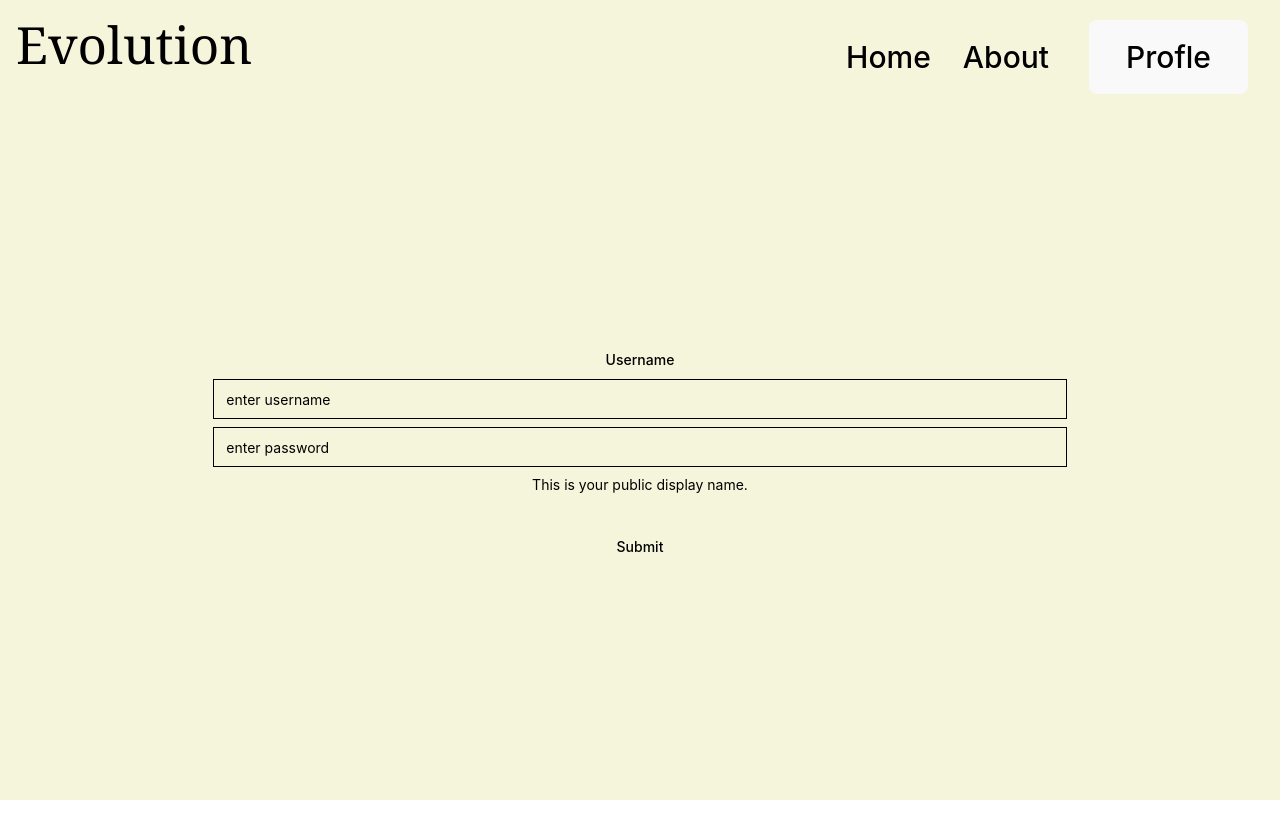
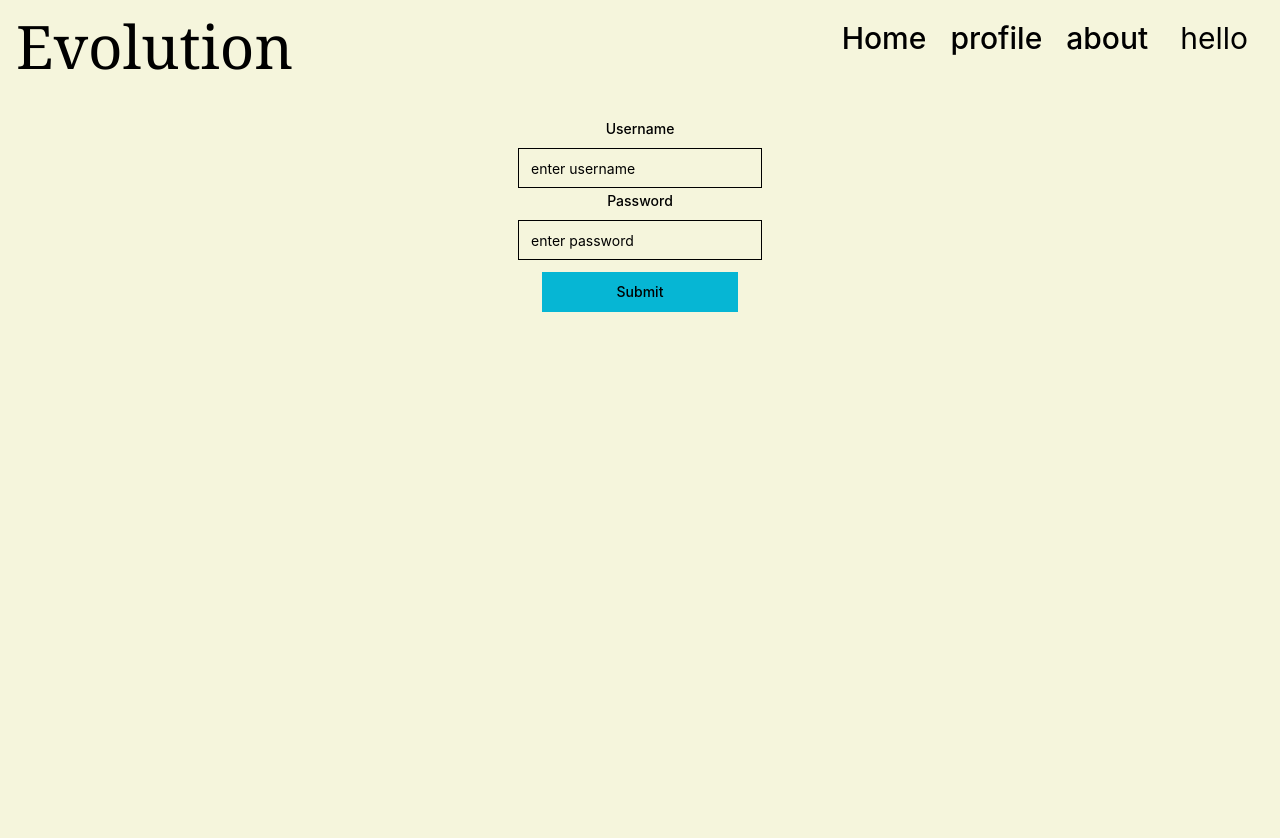
Before and after one commit to YaffetK/evolution_frontend, a React (Vite) app: page / in a window 1280 px wide. Shown: the top 838 px of the page. Before the commit the page ends 800 px from the top, so only its background shows below. Built offline with nearby package versions, Linux system fonts and the light colour scheme.

Commit message:
Fixing the form

```diff
--- /dev/null
+++ b/src/components/HamburgarMenu.tsx
@@ -0,0 +1,35 @@
+import { useState } from "react";
+import NavItems from "./NavItems";
+import { NavOption } from "./NavItems";
+import { boolean } from "zod";
+
+interface HamburgarProps {
+  navItems: NavOption[];
+  isToggled: boolean;
+  handleToggle: () => void;
+}
+
+const HamburgarMenu = ({
+  navItems,
+  isToggled,
+  handleToggle,
+}: HamburgarProps) => {
+  const handleClick = () => {
+    handleToggle();
+  };
+  return (
+    <div>
+      {isToggled ? (
+        <ul onClick={handleClick} className="flex flex-col">
+          {navItems.map((item) => {
+            return <li key={item.id}>{item.name}</li>;
+          })}
+        </ul>
+      ) : (
+        "hello"
+      )}
+    </div>
+  );
+};
+
+export default HamburgarMenu;
--- a/src/components/LoginForm.tsx
+++ b/src/components/LoginForm.tsx
@@ -13,10 +13,10 @@ import {
 } from "@/components/ui/form";
 import { Input } from "@/components/ui/input";
 import { useForm } from "react-hook-form";
-import { FormEventHandler, useRef } from "react";
+import { FormEventHandler, useState } from "react";
 
 const formSchema = z.object({
-  username: z
+  userName: z
     .string()
     .min(3, { message: "Username must be at least 2 characters" })
     .max(50, { message: "Username must have maximum 50 characters" }),
@@ -24,15 +24,16 @@ const formSchema = z.object({
 });
 
 const LoginForm = () => {
-  const inputRef = useRef({
-    username: "",
+  // här vi set user till ett objekt av typen FormData
+  const [user, setUser] = useState<FormData>({
+    userName: "",
     password: "",
   });
 
   const form = useForm<z.infer<typeof formSchema>>({
     resolver: zodResolver(formSchema),
     defaultValues: {
-      username: "",
+      userName: "",
       password: "",
     },
   });
@@ -43,52 +44,50 @@ const LoginForm = () => {
     e.preventDefault();
 
     const a: FormData = form.getValues();
-    if (a.username.length > 8) {
+    if (a.userName.length >= 8) {
       return { ...a };
+    } else if (a.password === "Hello") {
+      throw "Error";
     } else {
-      form.setError("username", {
+      form.setError("userName", {
         type: "manual",
-        message: `${a.username} is not correct`,
+        message: `${a.userName} is not correct`,
       });
     }
   };
 
   return (
-    <div className="flex items-center justify-center">
+    <div className="flex items-center justify-center max-w-lg p-6 mx-auto min-w-max space-y-8 text-black w-full">
       <Form {...form}>
-        <form
-          onSubmit={handleInput}
-          className="space-y-8 text-black w-2/3 justify-center items-center"
-        >
+        <form onSubmit={handleInput}>
           <FormField
             control={form.control}
-            name="username"
+            name="userName"
             render={({ field }) => (
               <FormItem>
                 <FormLabel>Username</FormLabel>
                 <FormControl>
-                  <Input
-                    ref={inputRef}
-                    placeholder="enter username"
-                    {...field}
-                  />
+                  <Input placeholder="enter username" {...field} />
                 </FormControl>
 
-                <FormControl>
-                  <Input
-                    type="password"
-                    placeholder="enter password"
-                    {...field}
-                  />
-                </FormControl>
-                <FormDescription>
-                  This is your public display name.
-                </FormDescription>
+                <FormLabel>Password</FormLabel>
+                <Input
+                  type="password"
+                  placeholder="enter password"
+                  {...field}
+                />
+
                 <FormMessage />
               </FormItem>
             )}
           />
-          <Button type="submit">Submit</Button>
+          <Button
+            variant="destructive"
+            className=" bg-cyan-500 mt-3 w-4/5"
+            type="submit"
+          >
+            Submit
+          </Button>
         </form>
       </Form>
     </div>
--- a/src/components/NavItems.ts
+++ b/src/components/NavItems.ts
@@ -1,20 +1,23 @@
 export interface NavOption {
   id: number;
+  name: string;
   path: string;
 }
 
 const NavItems: NavOption[] = [
   {
     id: 1,
+    name: "Home",
     path: "/",
   },
   {
     id: 2,
+    name: "profile",
     path: "profile",
   },
   {
     id: 3,
-
+    name: "about",
     path: "about",
   },
 ];
--- a/src/components/Navbar.tsx
+++ b/src/components/Navbar.tsx
@@ -1,34 +1,41 @@
 import { Link } from "react-router-dom";
 import { useState } from "react";
-import DropDown from "./DropDown";
-import { DropdownMenu, DropdownMenuItem } from "./ui/dropdown-menu";
-import { DropdownMenuArrow } from "@radix-ui/react-dropdown-menu";
 
-const Navbar: React.FC = () => {
-  const [showDropDown, setShowDropDown] = useState(false);
+import HamburgarMenu from "./HamburgarMenu";
+import NavItems from "./NavItems";
 
-  const handleDropDownClick = () => {
-    setShowDropDown(!showDropDown);
-  };
+const Navbar = () => {
+  const [isToggled, setIsToggled] = useState<boolean>(false);
+
+  function handleToggle() {
+    setIsToggled(!isToggled);
+  }
+
   return (
     <nav className="bg-dgray w-full h-auto">
       <ul className="flex items-center justify-end mr-3">
-        <li className="py-5 px-3 text-black text-xl hover:cursor-pointer hover:bg-gray-400">
-          <Link className="text-black text-3xl" to="/">
-            Home
-          </Link>
-        </li>
-        <li className="p-5 text-black t hover:cursor-pointer hover:bg-gray-400">
-          <Link className="text-black text-3xl" to="/about">
-            About
-          </Link>
-        </li>
+        {NavItems.map((item) => {
+          return (
+            <li
+              key={item.id}
+              className="py-5 px-3 text-black text-xl hover:cursor-pointer hover:bg-gray-400"
+            >
+              <Link className="text-black text-3xl" to="/">
+                {item.name}
+              </Link>
+            </li>
+          );
+        })}
+
         <ul>
-          <li
-            onClick={handleDropDownClick}
-            className="p-5 text-black text-3xl hover:cursor-pointer hover:bg-gray-400"
-          >
-            <DropDown />
+          <li className="p-5 text-black text-3xl hover:cursor-pointer hover:bg-gray-400">
+            {/* <DropDown /> */}
+
+            <HamburgarMenu
+              navItems={NavItems}
+              isToggled={isToggled}
+              handleToggle={handleToggle}
+            />
           </li>{" "}
           {/*
              <div className="bg-dgray -z-10 shadow-md ">
@@ -46,7 +53,7 @@ const Navbar: React.FC = () => {
         </ul>
       </ul>
 
-      <h1 className="text-black font-serif absolute top-4 left-4">
+      <h1 className="text-black font-serif absolute top-4 left-4 text-3xl md:text-5xl lg:text-6xl">
         {" "}
         Evolution
       </h1>
--- a/src/lib/utils.ts
+++ b/src/lib/utils.ts
@@ -1,6 +1,10 @@
-import { type ClassValue, clsx } from "clsx"
-import { twMerge } from "tailwind-merge"
+import { type ClassValue, clsx } from "clsx";
+import { twMerge } from "tailwind-merge";
 
 export function cn(...inputs: ClassValue[]) {
-  return twMerge(clsx(inputs))
+  return twMerge(clsx(inputs));
 }
+
+export function merge<T, U>(objA: T, objB: U) {
+  return { ...objA, ...objB };
+}
--- a/src/main.tsx
+++ b/src/main.tsx
@@ -3,11 +3,15 @@ import ReactDOM from "react-dom/client";
 import App from "./App.tsx";
 import "./index.css";
 import { BrowserRouter } from "react-router-dom";
+import Navbar from "./components/Navbar.tsx";
 
 ReactDOM.createRoot(document.getElementById("root") as HTMLElement).render(
   <React.StrictMode>
     <BrowserRouter>
-      <App />
+      <div className="bg-dgray">
+        <Navbar />
+        <App />
+      </div>
     </BrowserRouter>
   </React.StrictMode>
 );
--- a/src/pages/LoginPage.tsx
+++ b/src/pages/LoginPage.tsx
@@ -1,25 +1,16 @@
 import LoginForm from "@/components/LoginForm";
 import Navbar from "../components/Navbar";
 import { Button } from "@/components/ui/button";
+import { merge } from "@/lib/utils";
 
-const LoginPage: React.FC = () => {
-  function merge<T, U>(objA: T, objB: U) {
-    return { ...objA, ...objB };
-  }
-
+const LoginPage = () => {
   const mergedObj = merge({ name: "Yaffet" }, { age: 26 });
   console.log(`mergedObj is => ${mergedObj.name}`);
 
   return (
-    <div className="bg-gradient-to-b from-slate-blue-light to-slate-blue-dark w-screen h-screen box-border flex flex-col ">
-      <Navbar />
-      <div className="flex items-center justify-center h-full w-full ">
-        <div className="w-full">
-          <LoginForm />
-          {/* <Button variant="default" size="lg" className="text-black">
-            Click me
-          </Button> */}
-        </div>
+    <div className="bg-gradient-to-b from-slate-blue-light to-slate-blue-dark w-screen h-screen box-border flex flex-col mx-auto p-4 min-w-min ">
+      <div className="mx-auto">
+        <LoginForm />
       </div>
     </div>
   );
```
Also changed, not shown: src/components/ui/form.tsx (+47 -46 lines).
